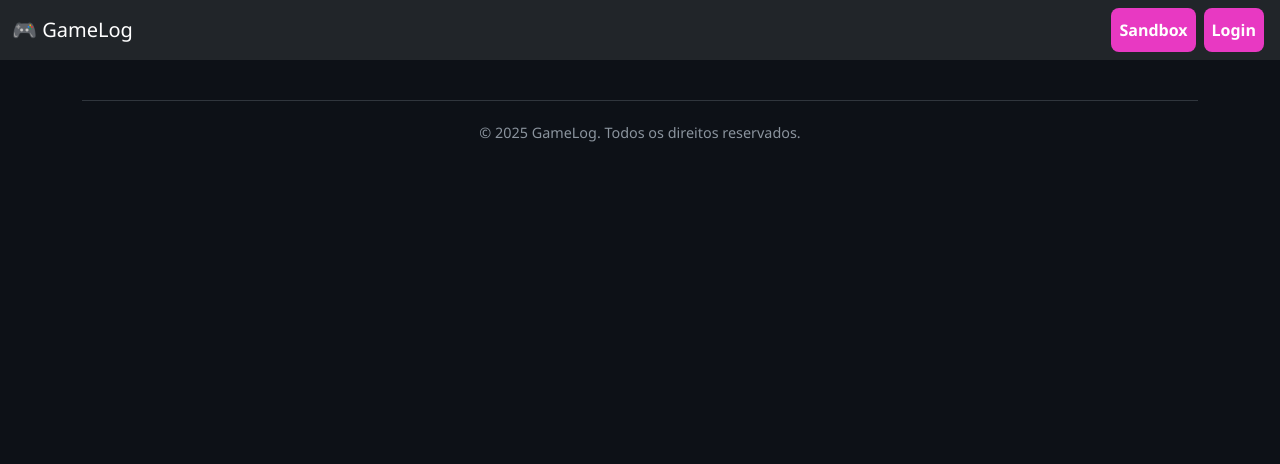
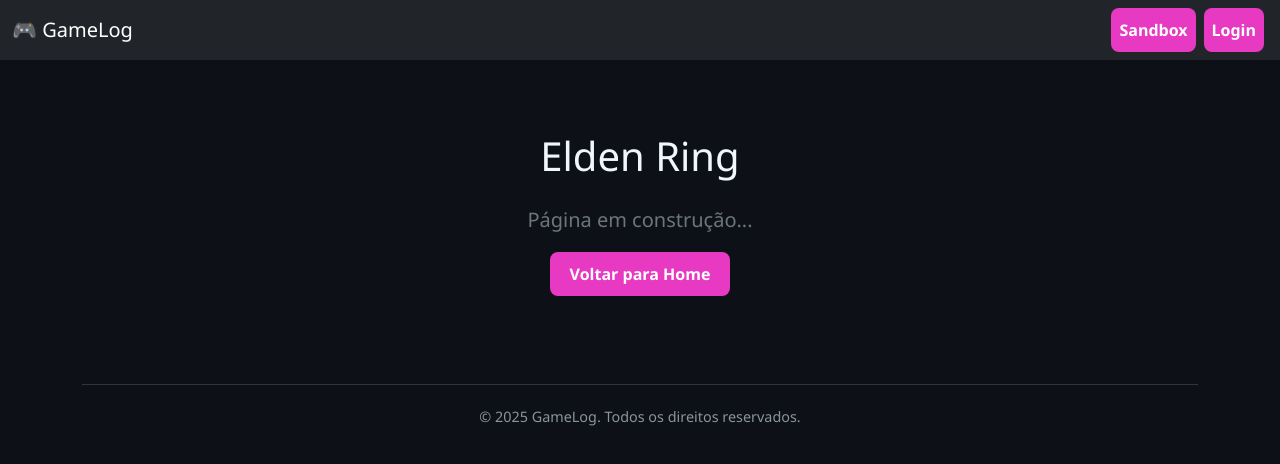
Before and after one commit to jeogam/gamelog-react, a React (Vite) app: page /elden-ring in a window 1280 px wide. Shown: the top 464 px of the page. Built offline with nearby package versions, Linux system fonts and the light colour scheme.

Commit message:
feat(jogos: Btd6 & EldenRing): adicionando a base de Btd6 e EldenRing

```diff
--- a/src/App.tsx
+++ b/src/App.tsx
@@ -8,6 +8,8 @@
 import Login from './pages/Login'
 import Sandbox from './pages/Sandbox'
 import Hades from './pages/Hades'
+import Btd6 from './pages/Btd6'          // <--- Novo
+import EldenRing from './pages/EldenRing' // <--- Novo
 
 function App() {
   return (
@@ -21,8 +23,9 @@
           <Route path="/login" element={<Login />} />
           <Route path="/sandbox" element={<Sandbox />} />
 
-          {/* 2. Adicione a rota aqui */}
           <Route path="/hades" element={<Hades />} />
+          <Route path="/btd6" element={<Btd6 />} />
+          <Route path="/elden-ring" element={<EldenRing />} />
         </Routes>
 
         <Footer />
--- /dev/null
+++ b/src/pages/Btd6.tsx
@@ -0,0 +1,16 @@
+import { Link } from 'react-router-dom'
+
+function Btd6() {
+  return (
+    <main className="text-center py-5">
+        <h1 className="mb-4">Bloons TD 6</h1>
+        <p className="lead text-secondary">Página em construção...</p>
+
+        <Link className="btn btn-success" to="/home">
+            Voltar para Home
+        </Link>
+    </main>
+  )
+}
+
+export default Btd6
--- /dev/null
+++ b/src/pages/EldenRing.tsx
@@ -0,0 +1,16 @@
+import { Link } from 'react-router-dom'
+
+function EldenRing() {
+  return (
+    <main className="text-center py-5">
+        <h1 className="mb-4">Elden Ring</h1>
+        <p className="lead text-secondary">Página em construção...</p>
+
+        <Link className="btn btn-success" to="/home">
+            Voltar para Home
+        </Link>
+    </main>
+  )
+}
+
+export default EldenRing
```
